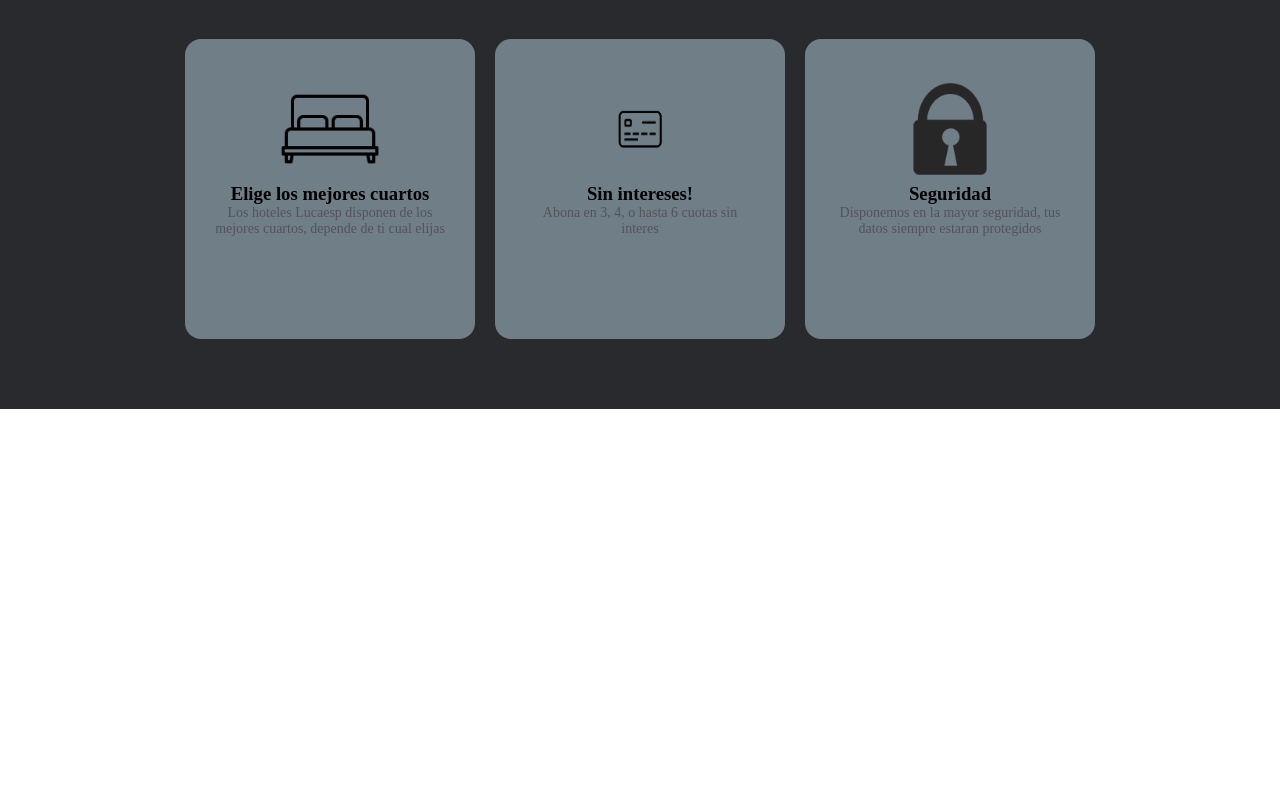
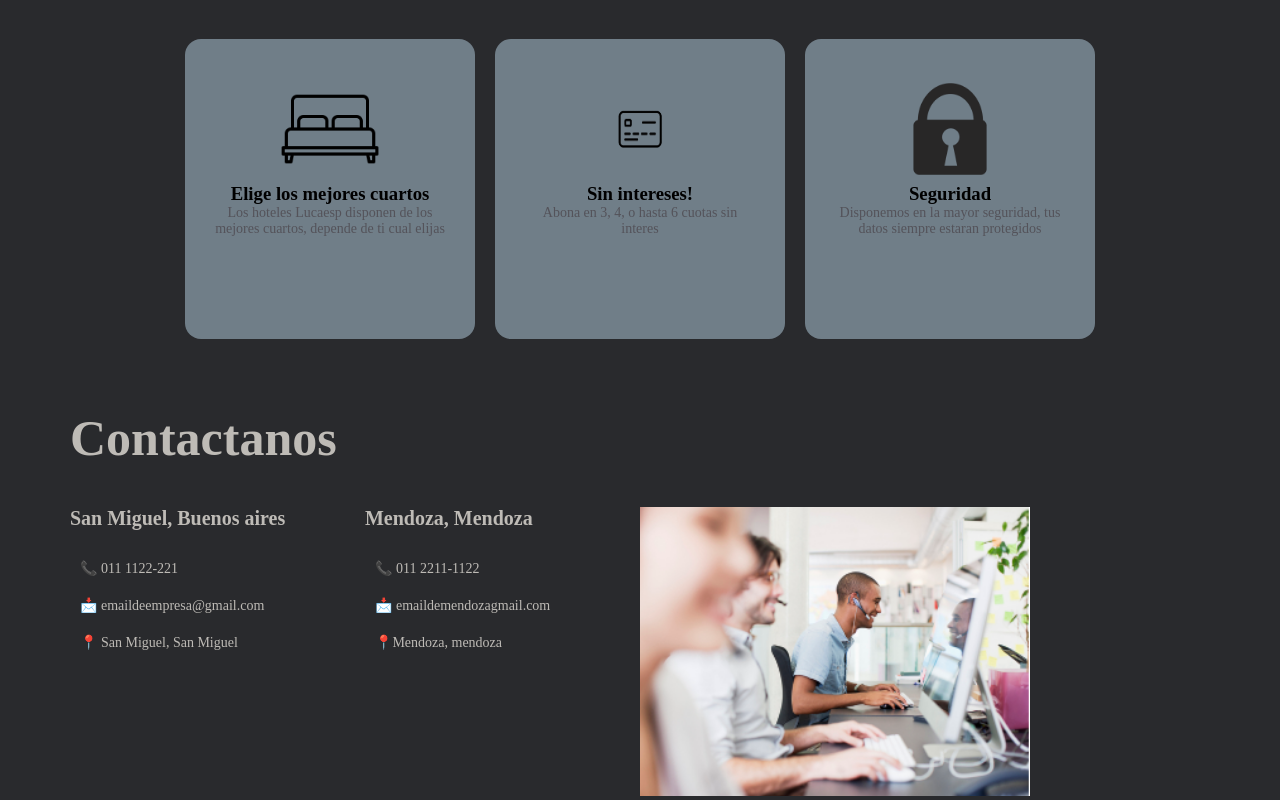
Before and after one commit to LucaEspinola/Proyecto, a plain HTML site: page index.html in a window 1280 px wide. Shown: the part 780-1580 px from the top of the page. Before the commit the page ends 1189 px from the top, so only its background shows below. Drawn offline with Linux system fonts and the light colour scheme; a web font is replaced by a local one.

Commit message:
navbar y footer

```diff
--- a/index.html
+++ b/index.html
@@ -74,6 +74,40 @@
 
     </main>
     <footer>
+
+        <section id="footer-contact">
+            <h2>Contactanos</h2>
+
+             <div class="contact-container-top">
+                <div>
+                    <h3>San Miguel, Buenos aires</h3>
+                    <div class="Sm-info">
+                        <p> 📞 011 1122-221</p>
+                        <p> 📩 emaildeempresa@gmail.com</p>
+                        <p>📍 San Miguel, San Miguel</p>
+                    </div>
+                </div>
+                <div>
+                    <h3>Mendoza, Mendoza</h3>
+                    <div class="Mdz-info">
+
+                        <p> 📞 011 2211-1122  </p>
+                        <p>📩 emaildemendozagmail.com</p>
+                        <p>📍Mendoza, mendoza</p>
+
+
+                    </div>
+                </div>
+                 <div class="workers">
+                    <img src="./Atendimento e Customer Success.png" alt="persona atendiendo">
+                </div>
+            </div>
+            <div class="contact-container-bottom">
+
+
+            </div>
+        </section>
+
     </footer>
 </body>
 </html>
--- a/style.css
+++ b/style.css
@@ -160,3 +160,60 @@ main{
     color: #54535a;
     font-size: 14px;
 }
+
+#footer-contact{
+ margin: 0 auto;
+ background: #292a2d;
+ padding: 0px 70px;
+}
+
+#footer-contact h2{
+    font-size: 50px;
+    color: #bebbb6;
+    justify-content: flex-start;
+}
+
+
+.contact-container-top{
+    color: #bebbb6;
+    display: flex;
+    justify-content: space-between;
+    margin-top: 40px;
+}
+.contact-container-top h3{
+font-size: 20px;
+}
+
+
+.contact-container-top img{
+width: 390px;
+justify-content: flex-end;
+}
+.workers{
+    width: 50%;
+}
+
+.contact-container-bottom{
+    color: #bebbb6;
+    justify-content: space-between;
+}
+
+.Sm-info{
+   padding: 10px 10px;
+   font-size: 14px;
+}
+
+.Sm-info p{
+    gap: 10px;
+    margin-top: 20px;
+}
+
+.Mdz-info{
+    padding: 10px 10px;
+   font-size: 14px;
+}
+
+.Mdz-info p{
+    gap: 10px;
+    margin-top: 20px;
+}
```
Also changed, not shown: facebook.jpg (added), twitter.png (added).
